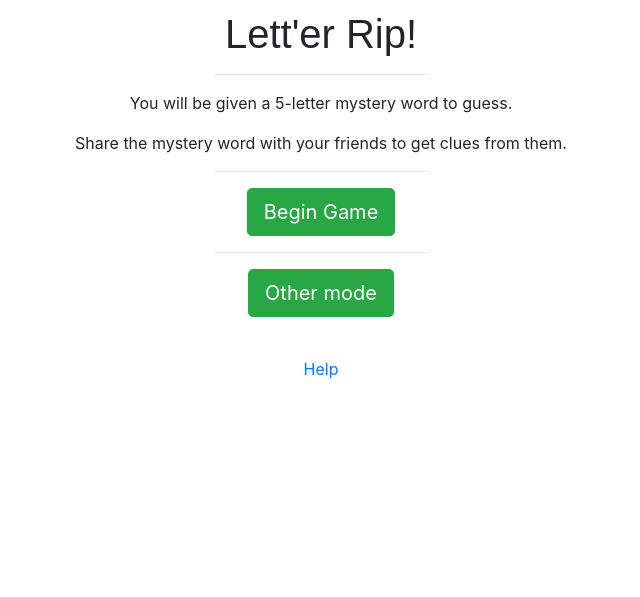
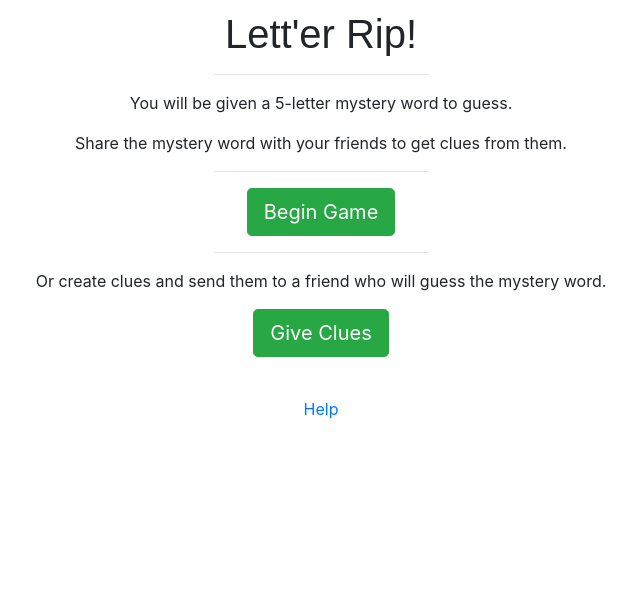
Before and after one commit to codefeld/lettergame, a Flask app: page / in a window 1280 px wide. Shown: the top 597 px of the page, without its empty margins (319-959 px from the left). Run offline with Flask 2, Linux system fonts and the light colour scheme; data that the repository does not hold is empty; some libraries are stand-ins or nearby versions.

Commit message:
updated  index page

```diff
--- a/templates/index.html
+++ b/templates/index.html
@@ -6,7 +6,8 @@
 <form action="/game/new" method="post" id="form1"></form>
 <button class="btn btn-success btn-lg" type="submit" form="form1" value="Submit">Begin Game</button>
 <hr class="col-3 col-md-2">
+<p>Or create clues and send them to a friend who will guess the mystery word.</p>
 <form action="/clues/new" method="post" id="form2"></form>
-<button class="btn btn-success btn-lg" type="submit" form="form2" value="Submit">Other mode</button>
+<button class="btn btn-success btn-lg" type="submit" form="form2" value="Submit">Give Clues</button>
 <footer class="py-3 my-4" style="text-align:center"><a href="/help">Help</a></footer>
 {% endblock %}
```
Also changed, not shown: todo.md (+1 -0 lines).
